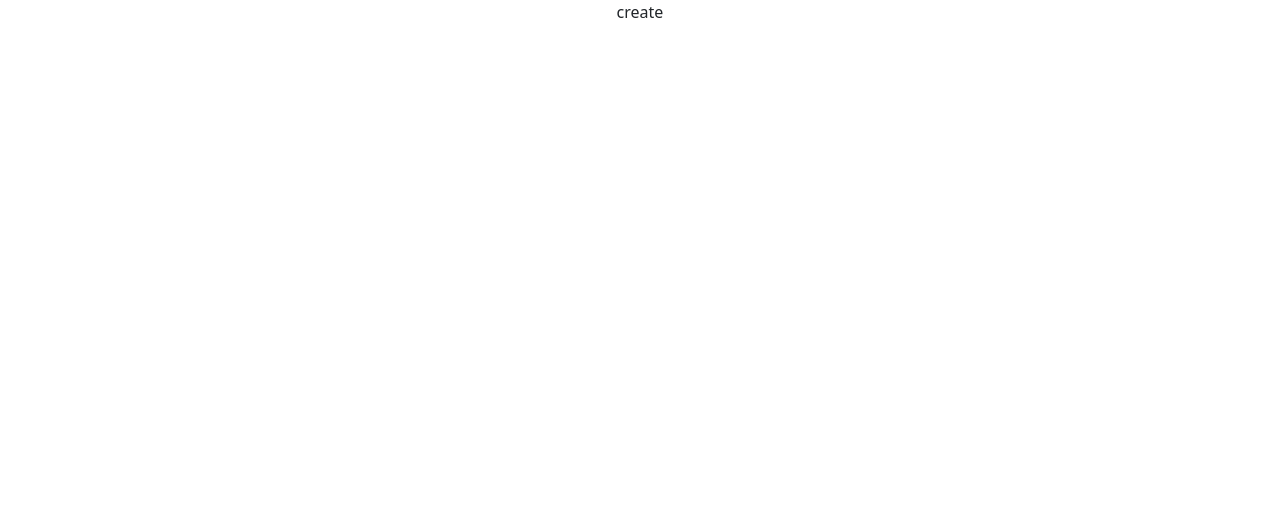
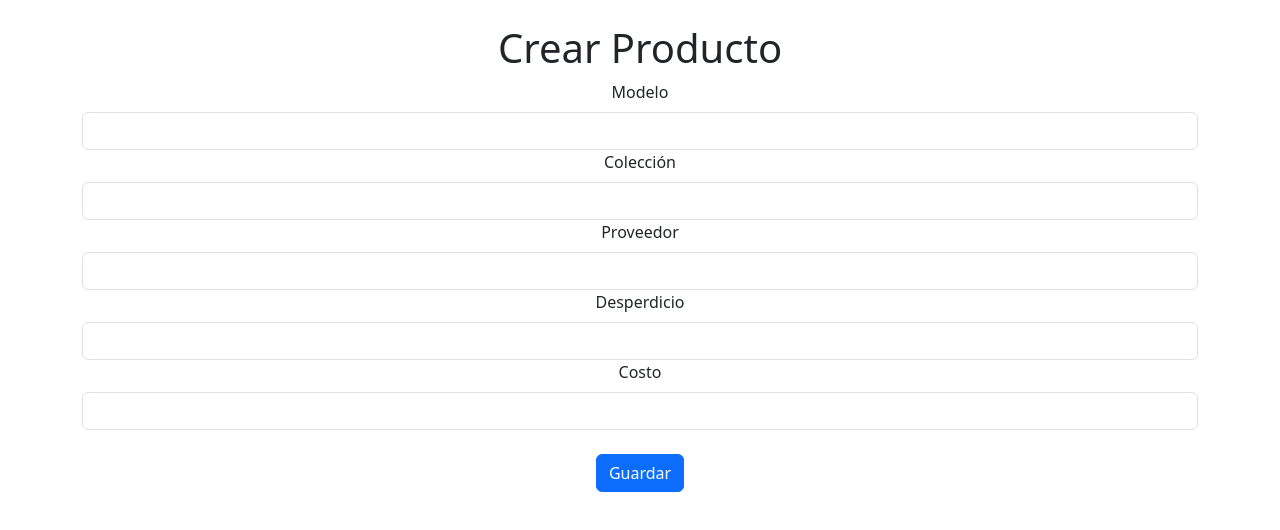
Before and after one commit to lram-dev/framing-quotation-system, a React (Create React App) app: page /create in a window 1280 px wide. Shown: the top 530 px of the page. Built offline with nearby package versions, Linux system fonts and the light colour scheme.

Commit message:
Implemente la funcionalidad de Crear nuevo registro de la tabla products Hace nuevo registro en la base de datos de firebase, con los datos ingresados en el formulario.

```diff
--- a/src/components/create.js
+++ b/src/components/create.js
@@ -1,7 +1,79 @@
-import React from 'react';
+import React, { useState } from 'react';
+import { useNavigate } from 'react-router-dom';
+import { collection, addDoc } from 'firebase/firestore';
+import { db } from '../firebaseConfig/firebase';
 
-const create = () => {
-  return <div>create</div>;
+const Create = () => {
+  const [modelo, setModelo] = useState('');
+  const [coleccion, setColeccion] = useState('');
+  const [proveedor, setProveedor] = useState('');
+  const [desperdicio, setDesperdicio] = useState('');
+  const [costo, setCosto] = useState('');
+  const navigate = useNavigate();
+
+  const productsCollection = collection(db, 'products');
+
+  const store = async (e) => {
+    e.preventDefault();
+    await addDoc(productsCollection, {
+      modelo,
+      coleccion,
+      proveedor,
+      desperdicio,
+      costo,
+    });
+    navigate('/');
+  };
+
+  return (
+    <div className='container'>
+      <div className='row'>
+        <div className='col'>
+          <h1 className='text-center mt-4'>Crear Producto</h1>
+          <form onSubmit={store}>
+            <label className='form-label'>Modelo</label>
+            <input
+              type='text'
+              className='form-control'
+              value={modelo}
+              onChange={(e) => setModelo(e.target.value)}
+            />
+            <label className='form-label'>Colección</label>
+            <input
+              type='text'
+              className='form-control'
+              value={coleccion}
+              onChange={(e) => setColeccion(e.target.value)}
+            />
+            <label className='form-label'>Proveedor</label>
+            <input
+              type='text'
+              className='form-control'
+              value={proveedor}
+              onChange={(e) => setProveedor(e.target.value)}
+            />
+            <label className='form-label'>Desperdicio</label>
+            <input
+              type='number'
+              className='form-control'
+              value={desperdicio}
+              onChange={(e) => setDesperdicio(e.target.value)}
+            />
+            <label className='form-label'>Costo</label>
+            <input
+              type='number'
+              className='form-control'
+              value={costo}
+              onChange={(e) => setCosto(e.target.value)}
+            />
+            <button type='submit' className='btn btn-primary mt-4'>
+              Guardar
+            </button>
+          </form>
+        </div>
+      </div>
+    </div>
+  );
 };
 
-export default create;
+export default Create;
--- a/src/components/edit.js
+++ b/src/components/edit.js
@@ -1,7 +1,7 @@
 import React from 'react';
 
-const edit = () => {
+const Edit = () => {
   return <div>edit</div>;
 };
 
-export default edit;
+export default Edit;
```
